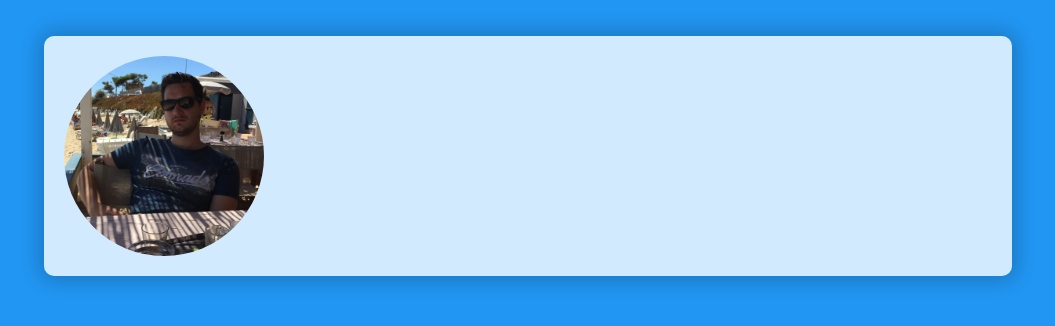
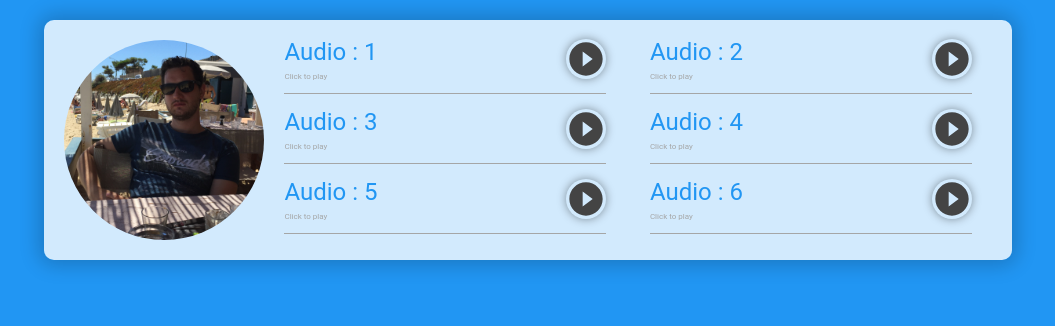
Before and after one commit to ssavajols/sylvain-app-web, an Angular app in the folder sylvain-app/: page / in a window 1280 px wide. Shown: the top 326 px of the page, without its empty margins (112-1167 px from the left). Built offline with nearby package versions, Linux system fonts and the light colour scheme.

Commit message:
plug real service

```diff
--- a/sylvain-app/src/app/core/global.service.ts
+++ b/sylvain-app/src/app/core/global.service.ts
@@ -7,6 +7,8 @@ type IBreakpoint = 'XS' | 'SM' | 'MD' | 'LG';
 })
 export class GlobalService {
   constructor() {}
+
+  dataSource = 'assets/data/phrases.json';
 
   backgroundImage = 'assets/IMG_0089.JPG';
 
--- a/sylvain-app/src/app/core/main/main.component.scss
+++ b/sylvain-app/src/app/core/main/main.component.scss
@@ -1,3 +1,4 @@
+
 .cover {
   height: calc(100vh + 100px);
   width: 100vw;
--- a/sylvain-app/src/app/phrase/button/button.component.scss
+++ b/sylvain-app/src/app/phrase/button/button.component.scss
@@ -52,15 +52,11 @@ button {
   background: none;
   border-radius: 100px;
   box-shadow: 0 0 10px rgba(0, 0, 0, 0.4);
+  color: #444;
 
-  img {
+  svg {
     width: 100%;
     height: 100%;
-
-    svg {
-      fill: red;
-    }
-
   }
 
 }
--- a/sylvain-app/src/app/phrase/button/button.component.ts
+++ b/sylvain-app/src/app/phrase/button/button.component.ts
@@ -6,10 +6,21 @@ import { IPhrase } from '../phrases.service';
   template: `
     <div class="sa-button" (click)="play()">
       <div class="caption">
-        <p>{{ phrase.label }}</p>
+        <p>{{ phrase.label || 'Audio : ' + phrase.id }}</p>
         <sub>Click to play</sub>
       </div>
-      <button><img src="/assets/baseline-play_circle_filled-24px.svg" /></button
+      <button>
+        <svg
+          xmlns="http://www.w3.org/2000/svg"
+          width="24"
+          height="24"
+          viewBox="0 0 24 24"
+        >
+          <path
+            d="M12 2C6.48 2 2 6.48 2 12s4.48 10 10 10 10-4.48 10-10S17.52 2 12 2zm-2 14.5v-9l6 4.5-6 4.5z"
+            fill="currentColor"
+          />
+        </svg></button
       ><audio #audio src="{{ phrase.src }}"></audio>
     </div>
   `,
--- a/sylvain-app/src/app/phrase/phrases.service.ts
+++ b/sylvain-app/src/app/phrase/phrases.service.ts
@@ -1,5 +1,9 @@
 import { Injectable } from '@angular/core';
-import { of, Observable } from 'rxjs';
+import { Observable } from 'rxjs';
+import { ajax } from 'rxjs/ajax';
+import { map } from 'rxjs/operators';
+
+import { GlobalService } from '../core/global.service';
 
 export interface IPhrase {
   id: number;
@@ -13,9 +17,11 @@ export interface IPhrase {
 })
 export class PhrasesService {
   BASE_URI = '/assets';
-  constructor() {}
+  constructor(private _global: GlobalService) {}
 
-  phrases$: Observable<IPhrase[]> = of();
+  phrases$: Observable<IPhrase[]> = ajax(this._global.dataSource).pipe(
+    map(ajaxResponse => ajaxResponse.response)
+  );
 
   getAudio(path: string) {
     return this.BASE_URI + path;
--- a/sylvain-app/src/app/phrase/phrases/phrases.component.scss
+++ b/sylvain-app/src/app/phrase/phrases/phrases.component.scss
@@ -2,6 +2,7 @@ ul {
   display: flex;
   flex-direction: column;
   padding: 4px 18.5px;
+  margin: 0;
 }
 
 li {
@@ -32,5 +33,9 @@ sa-button {
   li {
     width: 44%;
     margin: 0 3%;
+
+    &:last-child {
+      border-bottom: 1px solid #a5a6a6;
+    }
   }
 }
```
Also changed, not shown: sylvain-app/src/assets/baseline-play_circle_filled-24px.svg.
